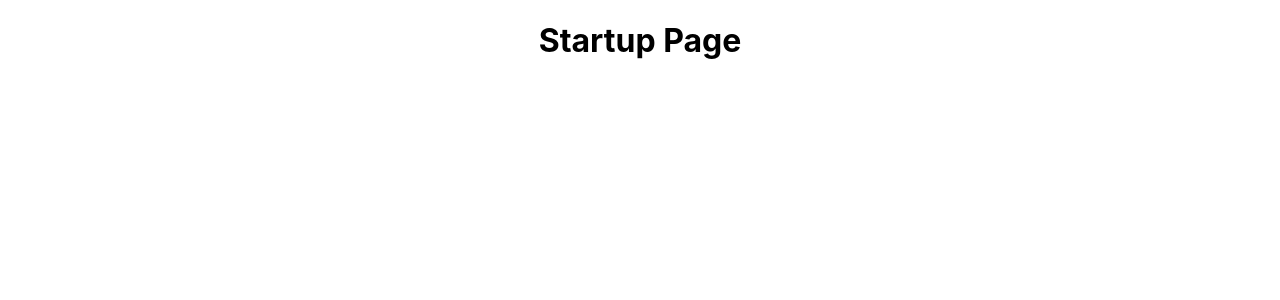
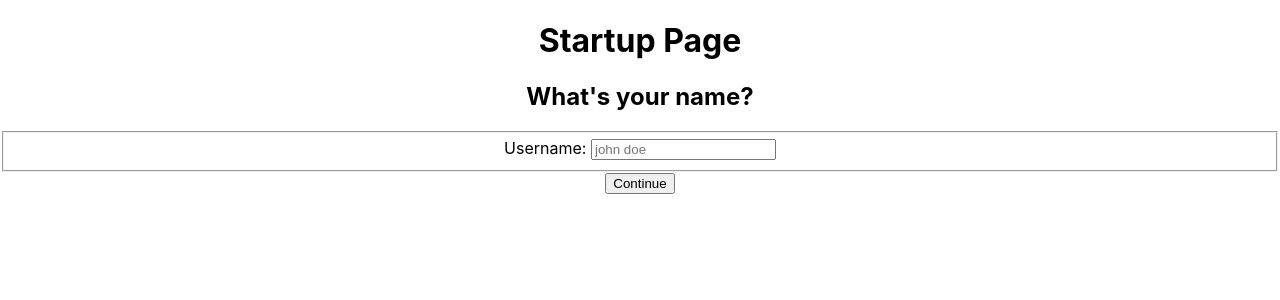
Before and after one commit to s325909/react-sign-language-translator, a React (Create React App) app: page / in a window 1280 px wide. Shown: the top 300 px of the page. Built offline with nearby package versions, Linux system fonts and the light colour scheme; no server answers.

Commit message:
FEAT: Dynamic enter username + submit form with error handling messages
Installed react hook form using npm i.

```diff
--- a/package.json
+++ b/package.json
@@ -8,6 +8,7 @@
     "@testing-library/user-event": "^13.5.0",
     "react": "^17.0.2",
     "react-dom": "^17.0.2",
+    "react-hook-form": "^7.27.1",
     "react-router-dom": "^6.2.1",
     "react-scripts": "5.0.0",
     "web-vitals": "^2.1.4"
--- a/src/components/Startup/StartupForm.jsx
+++ b/src/components/Startup/StartupForm.jsx
@@ -0,0 +1,53 @@
+import { useForm } from 'react-hook-form';
+
+const usernameConfig = {
+    required: true,
+    minLength: 3
+}
+
+const StartupForm = () => {
+
+    const {
+        register,
+        handleSubmit,
+        formState: { errors }
+    } = useForm();
+
+    const onSubmit = (data) => {
+        console.log(data);
+    }
+
+    const errorMessage = (() => {
+        if (!errors.username) {
+            return null;
+        }
+
+        if (errors.username.type === "required") {
+            return <span>Username is required!</span>
+        }
+
+        if (errors.username.type === "minLength") {
+            return <span>Username should be at least 3 characters long!</span>
+        }
+    })();
+
+    return (
+        <>
+            <h2>What's your name?</h2>
+            <form onSubmit={handleSubmit(onSubmit)}>
+                <fieldset>
+                    <label htmlFor="username">Username: </label>
+                    <input
+                        type="text"
+                        placeholder='john doe'
+                        {...register("username", usernameConfig)}
+                    />
+                    <br /> {errorMessage}
+                </fieldset>
+                <button type='submit'>Continue</button>
+            </form>
+
+        </>
+    )
+}
+export default StartupForm;
--- a/src/views/Startup.jsx
+++ b/src/views/Startup.jsx
@@ -1,6 +1,11 @@
+import StartupForm from '../components/Startup/StartupForm';
+
 const Startup = () => {
     return (
-        <h1>Startup Page</h1>
+        <>
+            <h1>Startup Page</h1>
+            <StartupForm />
+        </>
     )
 }
 export default Startup;
```
Also changed, not shown: 1 other file (tests, documents, lock files or other folders).
